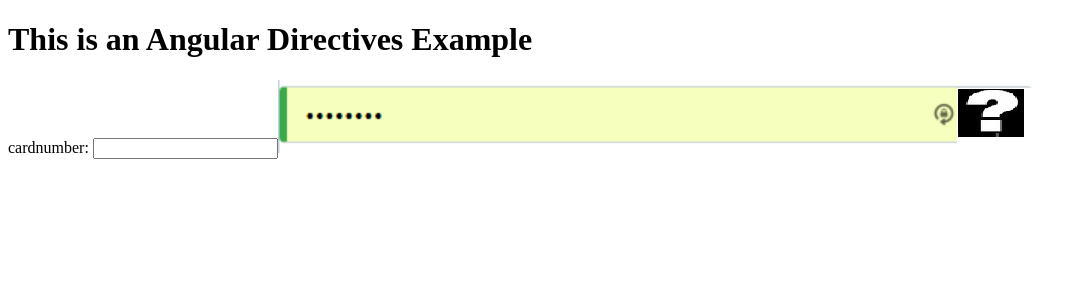
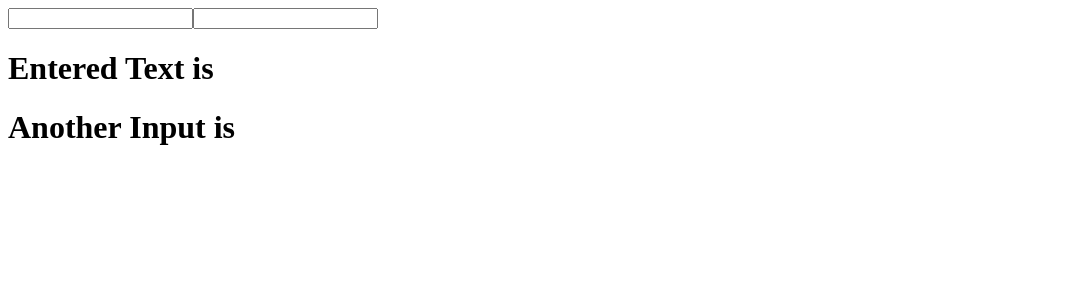
Before and after one commit to NagulapallyAkhilReddy/AngularSep15VijayKumar, an Angular app in the folder session13/: page / in a window 1280 px wide. Shown: the top 300 px of the page, without its empty margins (0-1086 px from the left). Built offline with nearby package versions, Linux system fonts and the light colour scheme.

Commit message:
worked on lifecycle hooks, got to how ngOnChanges avtually works, and implemented the logic to see its opereation

```diff
--- a/session13/src/app/first/first.html
+++ b/session13/src/app/first/first.html
@@ -6,8 +6,14 @@
 <!-- <app-default-pipe></app-default-pipe> -->
 <!-- <app-products></app-products> -->
 
-<h1>This is an Angular Directives Example</h1>
+<!-- <h1>This is an Angular Directives Example</h1>
 
 cardnumber: <input type="text" [(ngModel)]="cardNumber">
 
 <img appCclogo [cardNumber]="cardNumber" alt="card logo" >
+
+<app-lifecycle></app-lifecycle> -->
+
+<input type="text" [(ngModel)]="userText">
+<input type="text" [(ngModel)]="anotherUserText">
+<app-simplechange [simpleInput]="userText" [anotherInput]="anotherUserText"></app-simplechange>
--- a/session13/src/app/first/first.ts
+++ b/session13/src/app/first/first.ts
@@ -9,10 +9,13 @@ import { EmployeeCount } from '../employee-count/employee-count';
 import { Products } from '../products/products';
 import { FormsModule } from '@angular/forms';
 import { Cclogo } from '../cclogo';
+import { Lifecycle } from '../lifecycle/lifecycle';
+import { Simplechange } from '../simplechange/simplechange';
+import { CommonModule } from '@angular/common';
 
 @Component({
   selector: 'app-first',
-  imports: [FormsModule,Cclogo],
+  imports: [FormsModule,Cclogo,Lifecycle,CommonModule,Simplechange],
   templateUrl: './first.html',
   styleUrl: './first.css',
 })
@@ -21,6 +24,8 @@ export class First {
   // empInput:employee=new employee();
   empInput:employee[]=[];
   cardNumber:string='';
+  userText:string='';
+  anotherUserText:string='';
   constructor(){
     // this.empInput.empName="Akhil Reddy";
     // this.empInput.empSalary="50000";
--- /dev/null
+++ b/session13/src/app/lifecycle/lifecycle.html
@@ -0,0 +1 @@
+<h1>Lifecycle loaded , please check the browser console for lifecycle hook logs</h1>
--- /dev/null
+++ b/session13/src/app/lifecycle/lifecycle.ts
@@ -0,0 +1,52 @@
+import { AfterContentChecked, AfterContentInit, AfterViewChecked, AfterViewInit, Component, DoCheck, OnChanges, OnDestroy, OnInit, } from '@angular/core';
+
+@Component({
+  selector: 'app-lifecycle',
+  imports: [],
+  templateUrl: './lifecycle.html',
+  styleUrl: './lifecycle.css',
+})
+export class Lifecycle implements OnInit, OnChanges, DoCheck, AfterContentInit, AfterContentChecked, AfterViewInit, AfterViewChecked, OnDestroy{
+
+  order=1;
+  constructor(){
+
+    console.log(`Constructor called - Order: ${this.order++}`);
+
+  }
+
+  ngOnInit(): void {
+    console.log(`ngOnInit called - Order: ${this.order++}`);
+  }
+
+  ngOnChanges(): void {
+    console.log(`ngOnChanges called - Order: ${this.order++}`);
+  }
+
+  ngDoCheck(): void {
+    console.log(`ngDoCheck called - Order: ${this.order++}`);
+  }
+
+  ngAfterContentInit(): void {
+    console.log(`ngAfterContentInit called - Order: ${this.order++}`);
+  }
+
+  ngAfterContentChecked(): void {
+    console.log(`ngAfterContentChecked called - Order: ${this.order++}`);
+  }
+
+  ngAfterViewInit(): void {
+    console.log(`ngAfterViewInit called - Order: ${this.order++}`);
+  }
+
+  ngAfterViewChecked(): void {
+    console.log(`ngAfterViewChecked called - Order: ${this.order++}`);
+  }
+
+  ngOnDestroy(): void {
+    console.log(`ngOnDestroy called - Order: ${this.order++}`);
+  }
+
+
+
+}
--- /dev/null
+++ b/session13/src/app/simplechange/simplechange.html
@@ -0,0 +1,2 @@
+<h1>Entered Text is {{simpleInput}}</h1>
+<h1>Another Input is {{anotherInput}}</h1>
--- /dev/null
+++ b/session13/src/app/simplechange/simplechange.ts
@@ -0,0 +1,25 @@
+import { Component, Input, OnChanges, SimpleChanges } from '@angular/core';
+
+@Component({
+  selector: 'app-simplechange',
+  imports: [],
+  templateUrl: './simplechange.html',
+  styleUrl: './simplechange.css',
+})
+export class Simplechange implements OnChanges {
+
+  @Input()
+  simpleInput:string='';
+  @Input()
+  anotherInput:string='';
+
+
+  ngOnChanges(changes: SimpleChanges): void {
+    for(let propName in changes){
+      let change=changes[propName];
+      let current=JSON.stringify(change.currentValue);
+      let previous=JSON.stringify(change.previousValue);
+      console.log(`Property Name: ${propName}, Current Value: ${current}, Previous Value: ${previous}`);
+    }
+  }
+}
```
Also changed, not shown: session13/src/app/lifecycle/lifecycle.css (added), session13/src/app/simplechange/simplechange.css (added), 2 other files (tests, documents, lock files or other folders).
